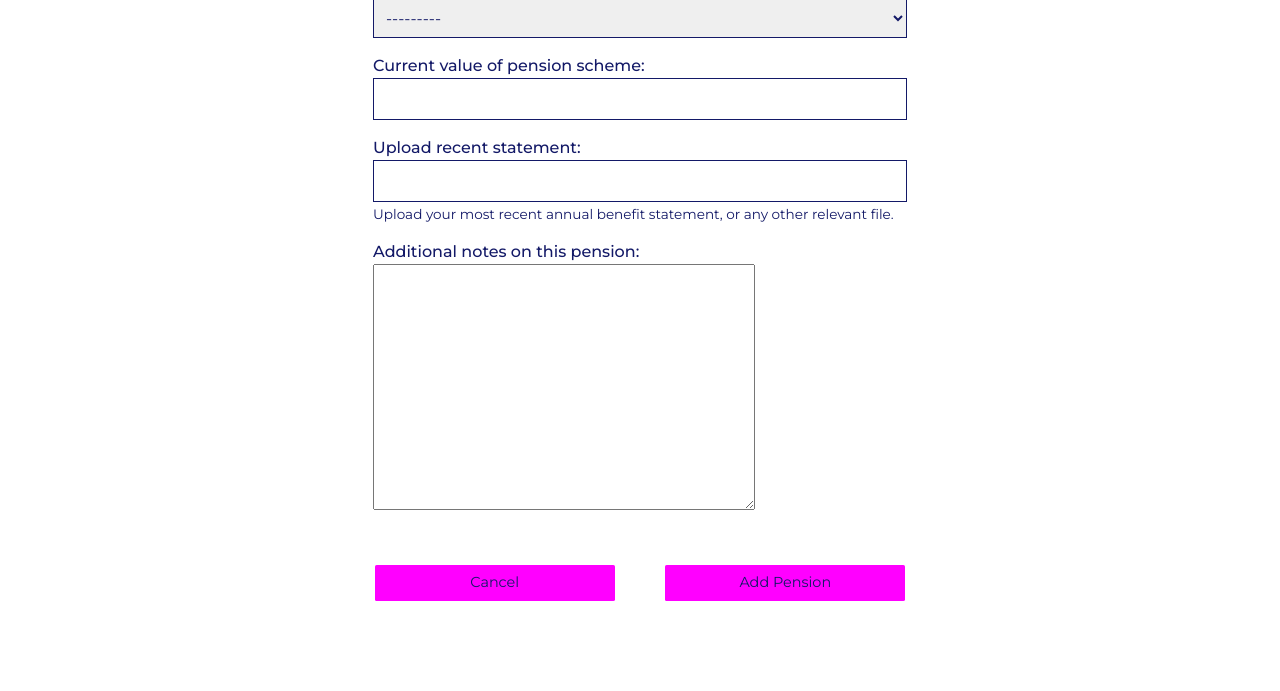
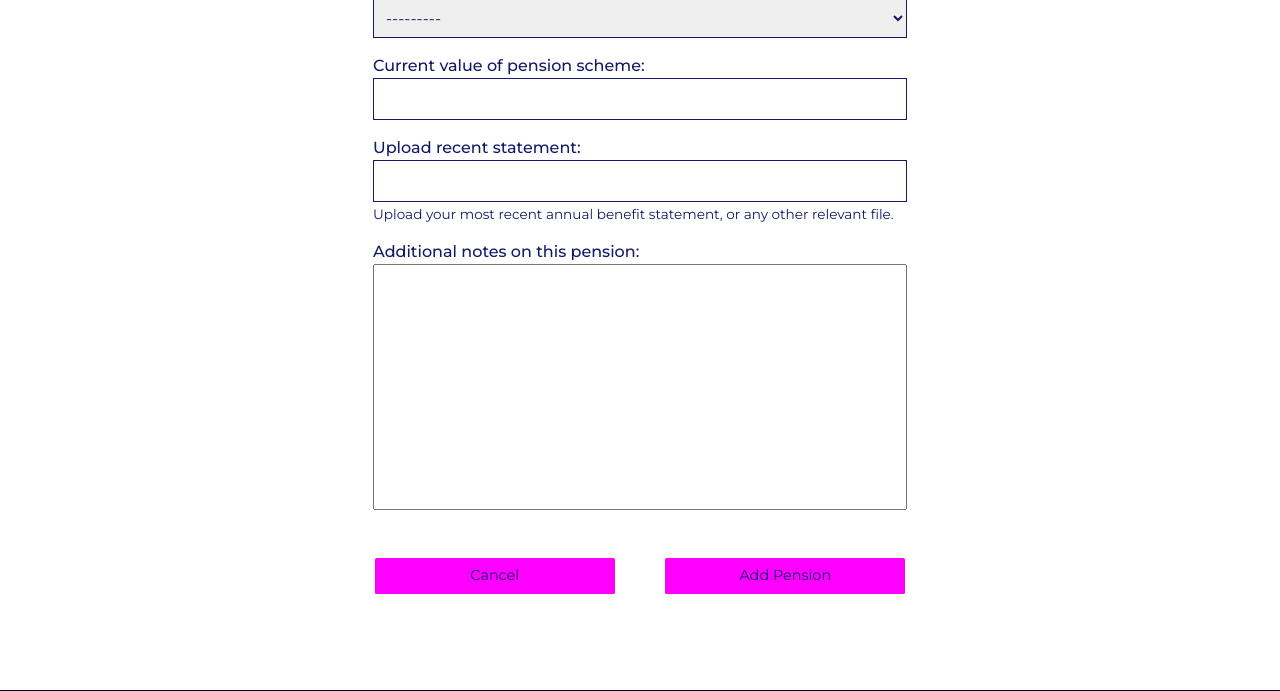
Before and after one commit to Fiona-T/pension-pal, a Django app: page /pensions/add/ in a window 1280 px wide. Shown: the part 1086-1777 px from the top of the page. Run offline with Django 3.2, Linux system fonts and the light colour scheme; the visitor is signed in with stand-in values (Sample User, id 1); data that the repository does not hold is empty; some libraries are stand-ins or nearby versions.

Commit message:
style: add additional styles for AddPension form in style.css

```diff
--- a/static/css/style.css
+++ b/static/css/style.css
@@ -321,6 +321,22 @@
     margin-top: -0.4rem;
 }
 
+/* restrict width of textarea on form, disable resize */
+.user-form textarea {
+    display: block;
+    width: 100%;
+    resize: none;
+}
+
+.user-form input[type="checkbox"] {
+    display: inline;
+}
+
+/* labels for the above inputs, display inline so checkbox on same line as input */
+label[for="id_pao"], label[for="id_director"] {
+    display: inline;
+}
+
 /* ----------- Delete Job/Pension modal */
 
 /* amend Bootstrap default border radius */
```
